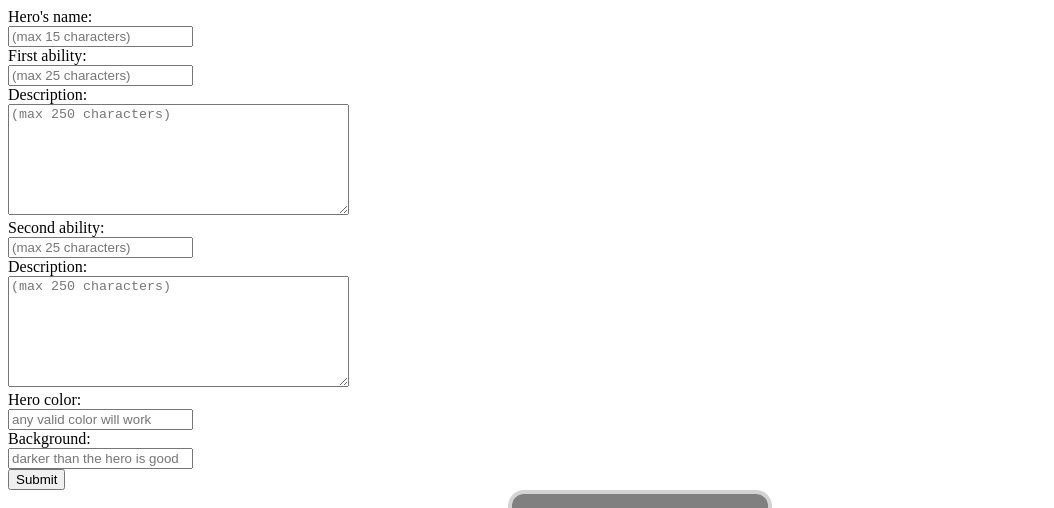
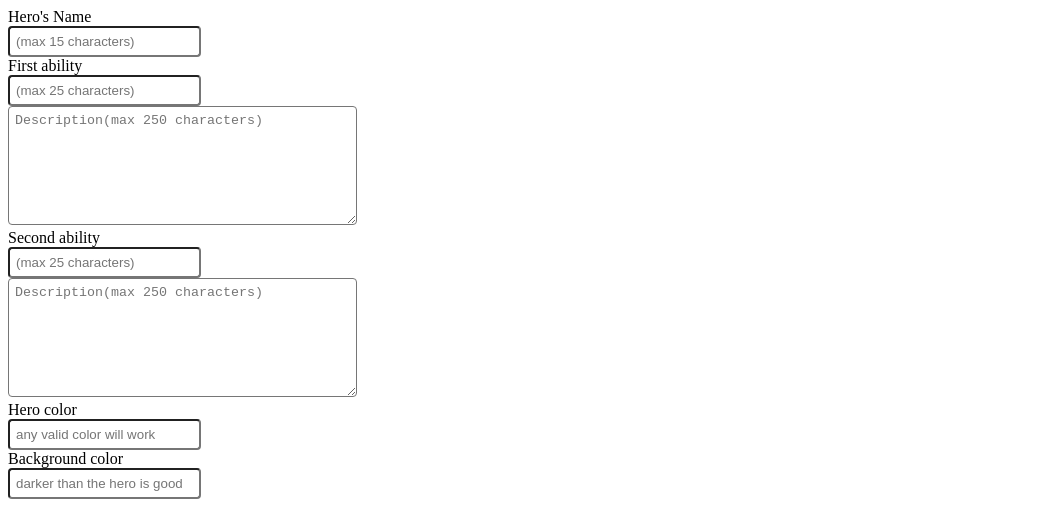
Before and after one commit to Chesser2017/Heromaker, a plain HTML site: page index.html in a window 1280 px wide. Shown: the top 508 px of the page, without its empty margins (0-1054 px from the left). Drawn offline with Linux system fonts and the light colour scheme.

Commit message:
changed the form a bit, and now the project is done

```diff
--- a/index.html
+++ b/index.html
@@ -10,46 +10,43 @@
 
     <body>
         <form>
-            <label for="name">Hero's name: </label>
+            <label for="name">Hero's Name</label>
             <br>
             <input type="text" id="name" placeholder="(max 15 characters)" maxlength="15">
 
             <br>
 
-            <label for="ability-one">First ability: </label>
+            <label for="ability-one">First ability</label>
             <br>
             <input type="text" id="ability-one" placeholder="(max 25 characters)" maxlength="25">
 
             <br>
 
-            <label for="description-one">Description: </label>
-            <br>
-            <textarea id="description-one" cols="40" rows="7" placeholder="(max 250 characters)" maxlength="250"></textarea>
+            <textarea id="description-one" cols="40" rows="7" placeholder="Description(max 250 characters)" maxlength="250"></textarea>
 
             <br>
 
-            <label for="ability-two">Second ability: </label>
+            <label for="ability-two">Second ability</label>
             <br>
             <input type="text" id="ability-two" placeholder="(max 25 characters)" maxlength="25">
 
             <br>
 
-            <label for="description-two">Description: </label>
-            <br>
-            <textarea id="description-two" cols="40" rows="7" placeholder="(max 250 characters)" maxlength="250"></textarea>
+            <textarea id="description-two" cols="40" rows="7" placeholder="Description(max 250 characters)" maxlength="250"></textarea>
 
             <br>
 
-            <label for="color">Hero color: </label>
+            <label for="color">Hero color</label>
             <br>
             <input type="text" id="color" placeholder="any valid color will work">
 
             <br>
 
-            <label for="background-color">Background: </label>
+            <label for="background-color">Background color</label>
             <br>
             <input type="text" id="background-color" placeholder="darker than the hero is good">
 
+            <br>
             <br>
 
             <input type="button" value="Submit" onclick="createHero()">
--- a/style.css
+++ b/style.css
@@ -45,3 +45,13 @@
     text-align: center;
     font-size: 20px;
 }
+
+input[type=text] {
+    padding: 6px;
+    border-radius: 4px;
+}
+
+textarea {
+    padding: 6px;
+    border-radius: 4px;
+}
```
